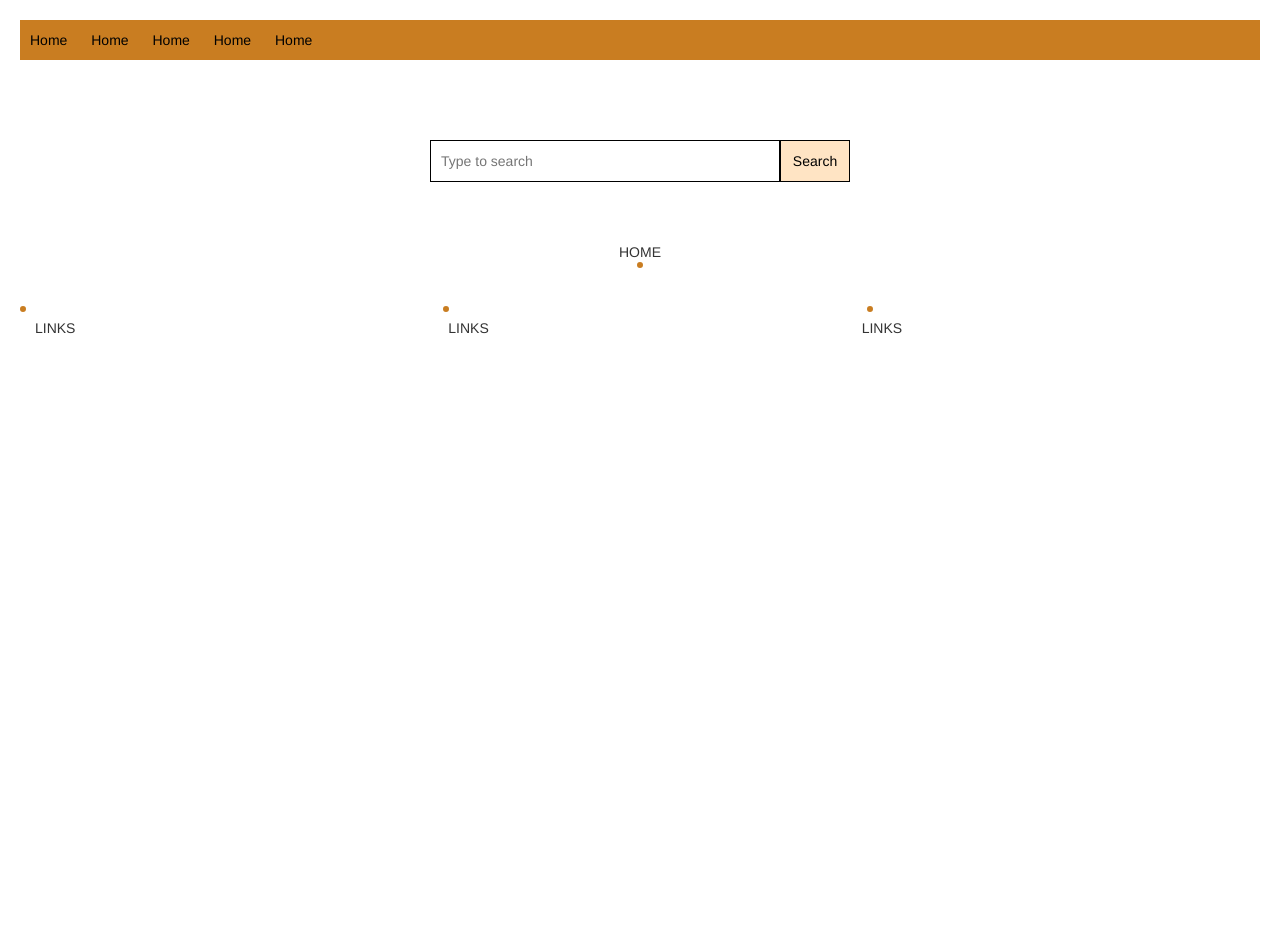
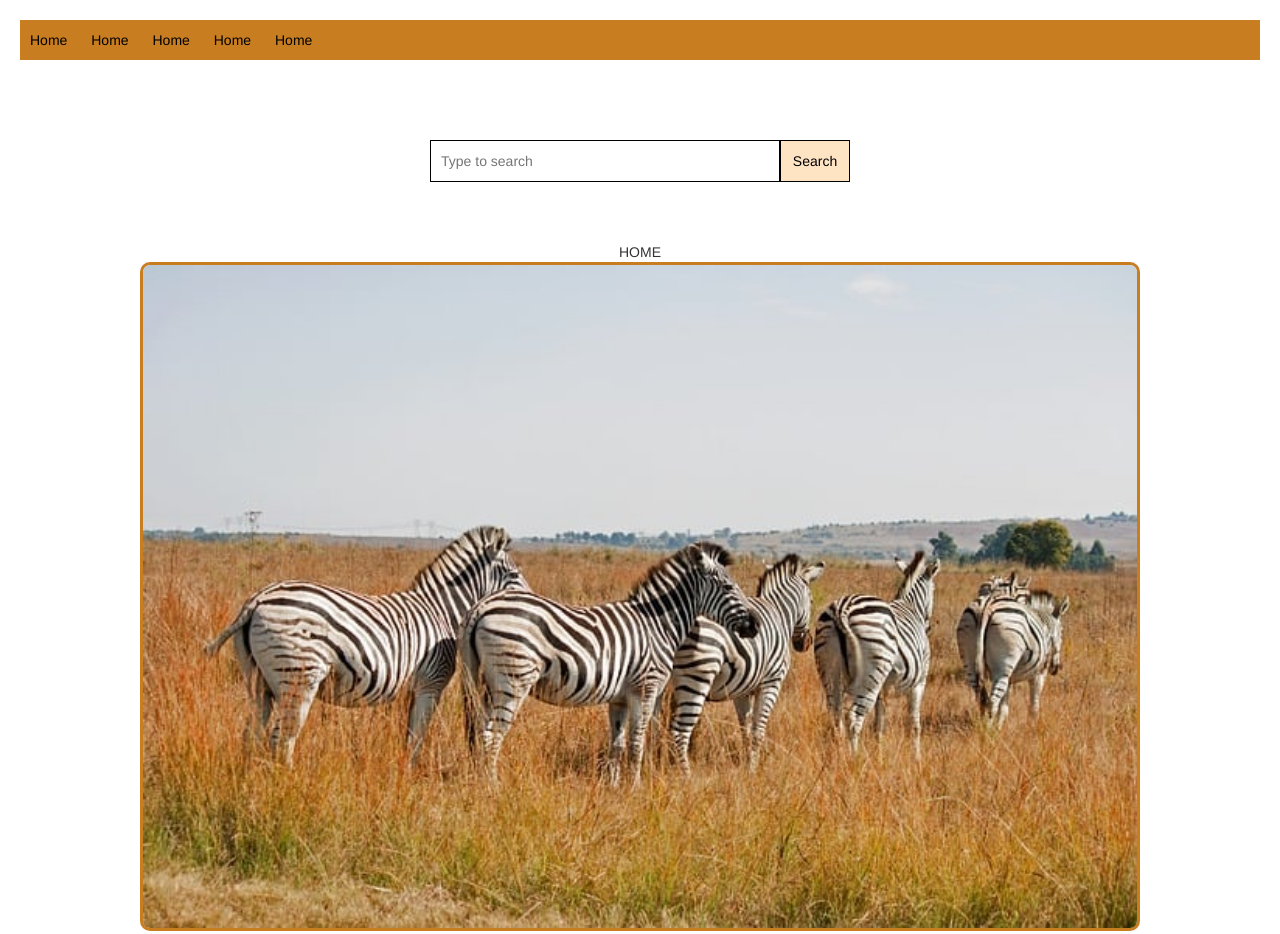
Before and after one commit to OnyiloBenedictAmeh/First-repo, a plain HTML site: page coursera project/index.html in a window 1280 px wide. Shown: the top 934 px of the page. Before the commit the page ends 800 px from the top, so only its background shows below. Drawn offline with Linux system fonts and the light colour scheme; files that its build step writes are made by us from their sources; the site is published under a folder, as on GitHub Pages, so addresses that start at the root find nothing.

Commit message:
Update index.html

```diff
--- a/coursera project/index.html
+++ b/coursera project/index.html
@@ -28,19 +28,19 @@
   <main>
     <div class="container text-center">
       <div class="text-center"> HOME </div>
-      <img src="/zebras-8403717_640.jpg" alt="">
+      <img src="zebras-8403717_640.jpg" alt="">
     </div>
     </div>
   </main>
   <div class="row">
     <div class=" col-lg-4 col-mb-4 col-sm-6">
-      <img src="/zebras-8403717_640.jpg" width="250px" alt="">
+      <img src="zebras-8403717_640.jpg" width="250px" alt="">
     </div>
     <div class=" col-lg-4 col-mb-4 col-sm-6">
-      <img src="/zebras-8403717_640.jpg" width="250px" alt="">
+      <img src="zebras-8403717_640.jpg" width="250px" alt="">
     </div>
     <div class=" col-lg-4 col-mb-4 col-sm-6">
-      <img src="/zebras-8403717_640.jpg" width="250px" alt="">
+      <img src="zebras-8403717_640.jpg" width="250px" alt="">
     </div>
   </div>
   </div>
```
